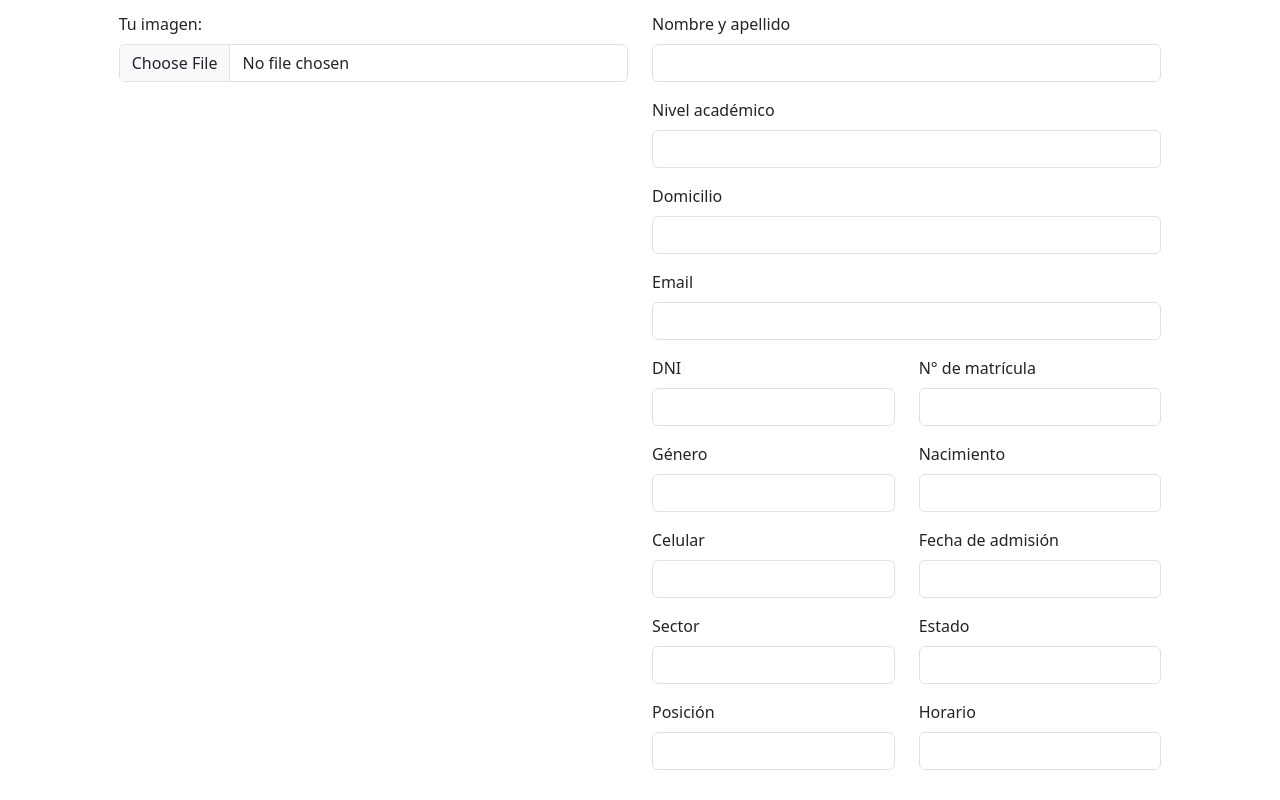
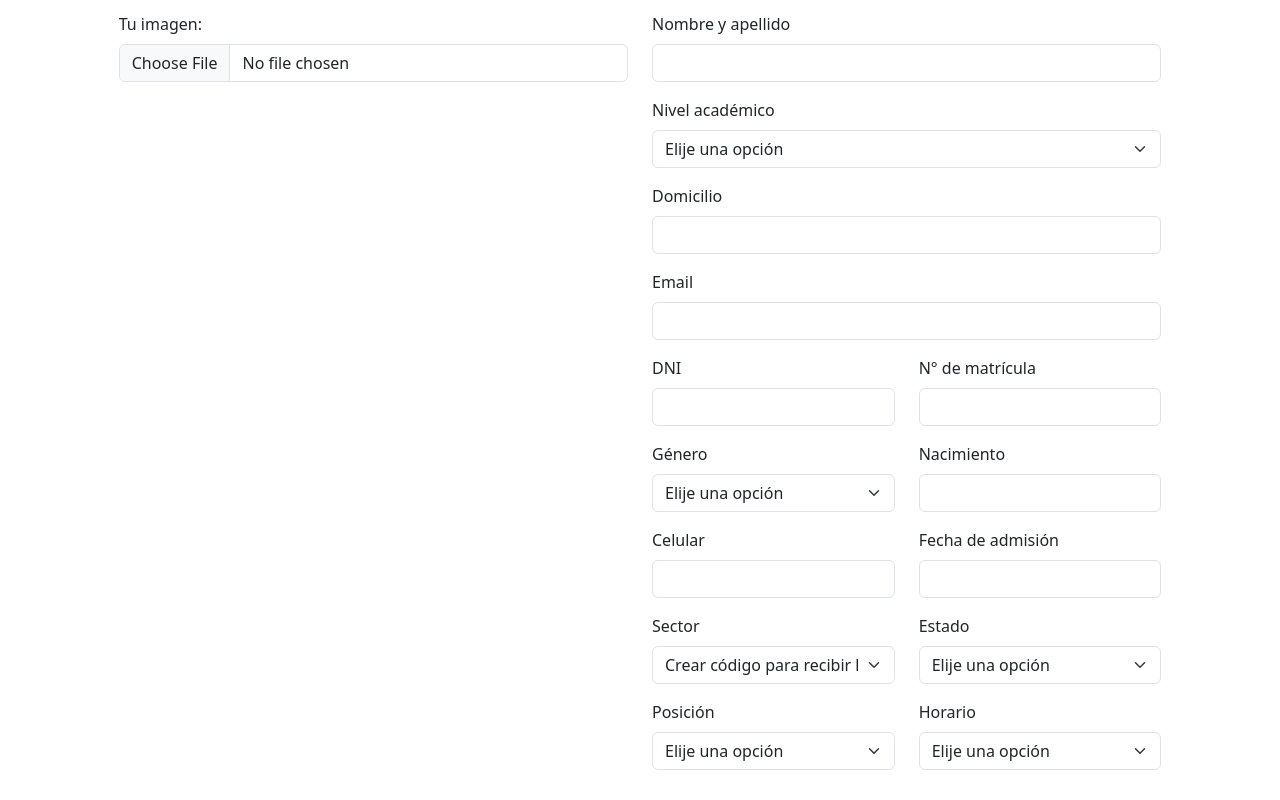
Before and after one commit to CristianSombra/NursingDepartment, a React (Create React App) app in the folder client/: page /formagent in a window 1280 px wide. Shown: the part 240-1040 px from the top of the page. Built offline with nearby package versions, Linux system fonts and the light colour scheme.

Commit message:
Form newAgent
newAgent: Se crea campos y selectores al formulario.

```diff
--- a/client/src/Views/Form/newAgent.jsx
+++ b/client/src/Views/Form/newAgent.jsx
@@ -7,7 +7,6 @@ const NewAgent = () => {
     const [agent, setAgent] = useState({
 
     })
-
 
 
     const createAgent = CreateAgentHandler();
@@ -67,10 +66,21 @@ const NewAgent = () => {
                                         <label htmlFor="nombre y apellido" className="form-label">Nombre y apellido</label>
                                         <input type="text" className="form-control" id="nombre y apellido"/>
                                     </div>
+
                                     <div className="col-12 mt-3">
                                         <label htmlFor="nivel academico" className="form-label">Nivel académico</label>
-                                        <input type="text" className="form-control" id="nivel academico"/>
+                                        <select name="nivel academico" id="nivel academico" className="form-select">
+                                            <option value="default">
+                                                <p className="text-muted">Elije una opción</p>
+                                                </option>
+                                            <option value="">Auxiliar</option>
+                                            <option value="">Técnico Superior en Enfermería</option>
+                                            <option value="">Enfermero Profesional</option>
+                                            <option value="">Enfermero Universitario</option>
+                                            <option value="">Licenciado en Enfermería</option>
+                                        </select>
                                     </div>
+
                                     <div className="col-12 mt-3">
                                         <label htmlFor="domicilio" className="form-label">Domicilio</label>
                                         <input type="text" className="form-control" id="domicilio"/>
@@ -96,7 +106,12 @@ const NewAgent = () => {
                                         <div className="row mt-3">
                                             <div className="col-12 col-sm-6">
                                                 <label htmlFor="genero" className="form-label">Género</label>
-                                                <input type="text" className="form-control" id="genero"/>
+                                                <select name="genero" id="genero" className="form-select">
+                                                    <option value="default">Elije una opción</option>
+                                                    <option value="hombre">Hombre</option>
+                                                    <option value="mujer">Mujer</option>
+                                                    <option value="otro">Otro</option>
+                                                </select>
                                             </div>
                                             <div className="col-12 col-sm-6">
                                                 <label htmlFor="nacimiento" className="form-label">Nacimiento</label>
@@ -116,21 +131,43 @@ const NewAgent = () => {
                                         <div className="row mt-3">
                                             <div className="col-12 col-sm-6">
                                                 <label htmlFor="sector" className="form-label">Sector</label>
-                                                <input type="text" className="form-control" id="sector"/>
+                                                <select name="sector" id="sector" className="form-select">
+                                                    <option value="falta">Crear código para recibir los servicios</option>
+                                                </select>
                                             </div>
                                             <div className="col-12 col-sm-6">
                                                 <label htmlFor="estado" className="form-label">Estado</label>
-                                                <input type="text" className="form-control" id="estado"/>
+                                                <select name="estado" id="estado" className="form-select">
+                                                    <option value="default">Elije una opción</option>
+                                                    <option value="">Contratado</option>
+                                                    <option value="">Planta</option>
+                                                </select>
                                             </div>
                                         </div>
                                         <div className="row mt-3">
                                             <div className="col-12 col-sm-6">
                                                 <label htmlFor="posicion" className="form-label">Posición</label>
-                                                <input type="text" className="form-control" id="posicion"/>
+                                                <select name="posicion" id="posicion" className="form-select">
+                                                    <option value="default">Elije una opción</option>
+                                                    <option value="piso">Piso</option>
+                                                    <option value="jefe de area">Jefe de área</option>
+                                                    <option value="supervisor de turno">Supervisor de turno</option>
+                                                    <option value="jefe de departamento">Jefe de departamento</option>
+                                                    <option value="director">Director</option>
+                                                </select>
                                             </div>
                                             <div className="col-12 col-sm-6">
                                                 <label htmlFor="horario" className="form-label">Horario</label>
-                                                <input type="text" className="form-control" id="horario"/>
+                                                <select name="horario" id="horario" className="form-select">
+                                                    <option value="default">Elije una opción</option>
+                                                    <option value="00-06">00-06</option>
+                                                    <option value="06-12">06-12</option>
+                                                    <option value="12-18">12-18</option>
+                                                    <option value="18-00">18-00</option>
+                                                    <option value="00-08">00-08</option>
+                                                    <option value="08-16">08-16</option>
+                                                    <option value="16-00">16-00</option>
+                                                    </select>
                                             </div>
                                         </div>
                                     </div>
```
